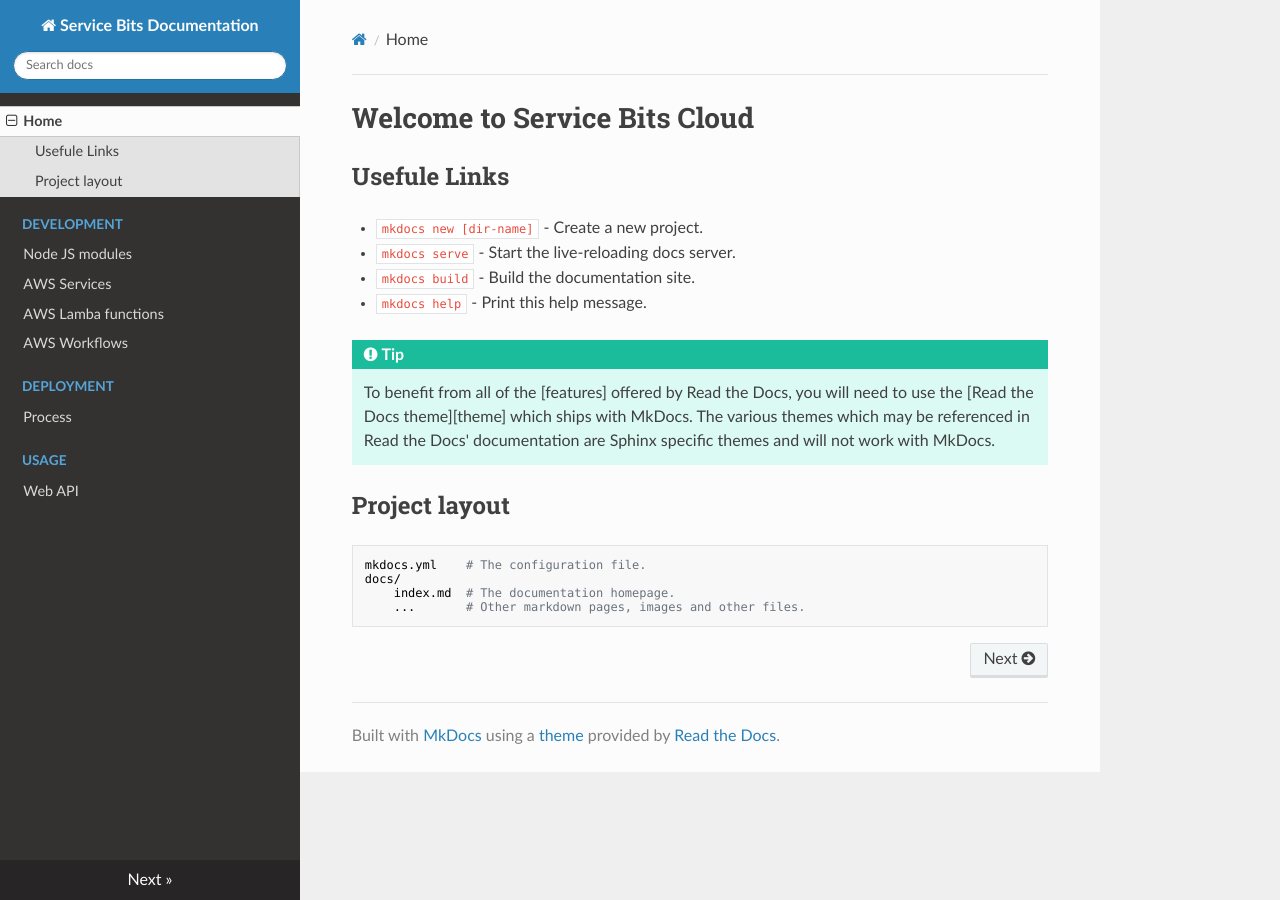
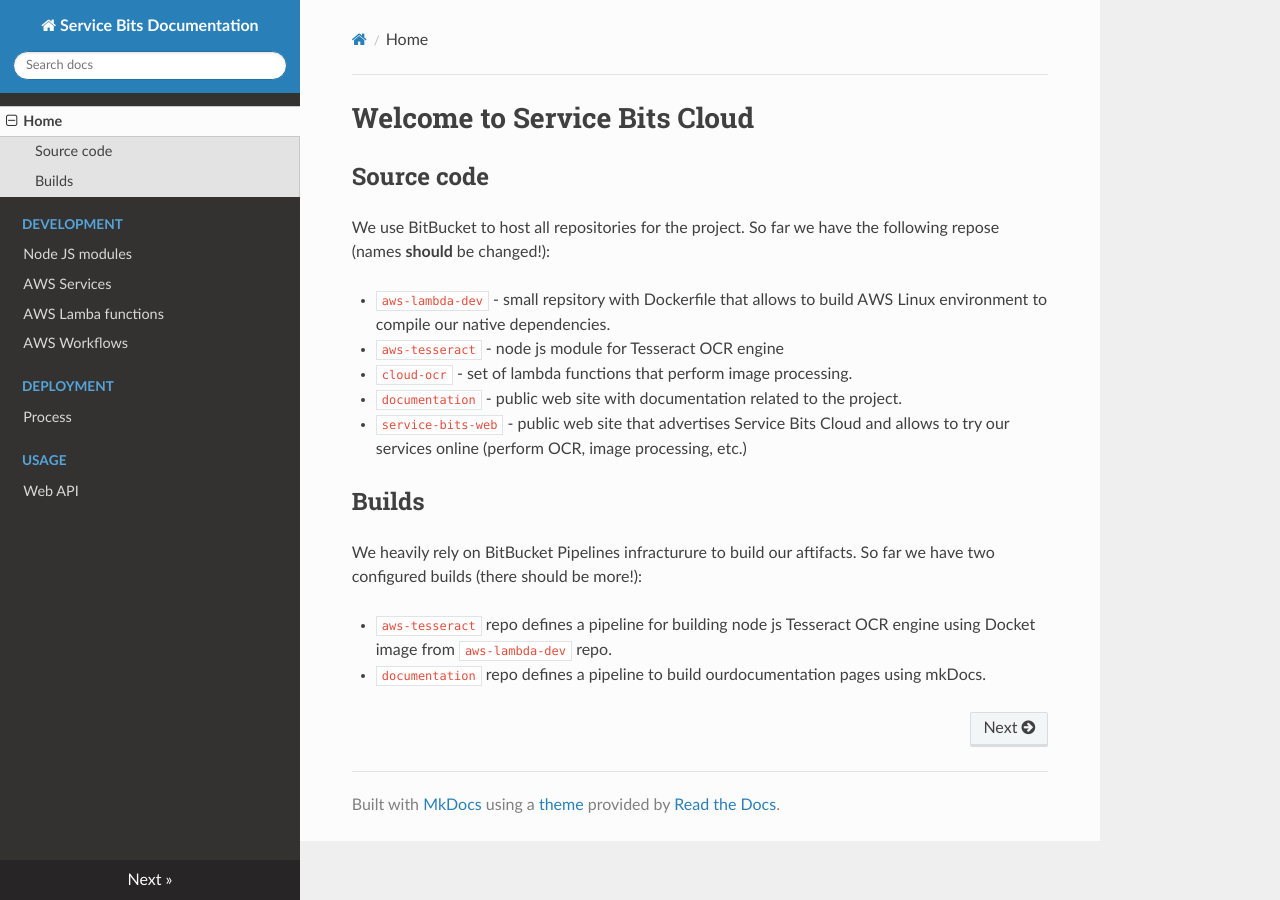
Before and after one commit to hazy-bits/hazybits-docs, an MkDocs documentation site: the page built from docs/index.md, in a window 1280 px wide. Built offline with MkDocs 1.6.1, drawn with Linux system fonts in a browser that asks for light colours; nearby versions of some CDN libraries; old or Windows-style settings are respelled for this version of MkDocs.

Commit message:
Update index page for the docs

```diff
--- a/docs/index.md
+++ b/docs/index.md
@@ -1,21 +1,22 @@
 # Welcome to Service Bits Cloud
 
-## Usefule Links
+## Source code
+We use BitBucket to host all repositories for the project. So far we have the
+following repose (names **should** be changed!):
 
-* `mkdocs new [dir-name]` - Create a new project.
-* `mkdocs serve` - Start the live-reloading docs server.
-* `mkdocs build` - Build the documentation site.
-* `mkdocs help` - Print this help message.
+ * `aws-lambda-dev` - small repsitory with Dockerfile that allows to build AWS
+ Linux environment to compile our native dependencies.
+ * `aws-tesseract` - node js module for Tesseract OCR engine
+ * `cloud-ocr` - set of lambda functions that perform image processing.
+ * `documentation` - public web site with documentation related to the project.
+ * `service-bits-web` - public web site that advertises Service Bits Cloud and
+ allows to try our services online (perform OCR, image processing, etc.)
 
-!!! tip
-    To benefit from all of the [features] offered by Read the Docs, you will need
-    to use the [Read the Docs theme][theme] which ships with MkDocs. The various
-    themes which may be referenced in Read the Docs' documentation are Sphinx
-    specific themes and will not work with MkDocs.
+## Builds
+We heavily rely on BitBucket Pipelines infracturure to build our aftifacts. So
+far we have two configured builds (there should be more!):
 
-## Project layout
-
-    mkdocs.yml    # The configuration file.
-    docs/
-        index.md  # The documentation homepage.
-        ...       # Other markdown pages, images and other files.
+ * `aws-tesseract` repo defines a pipeline for building node js Tesseract OCR engine
+ using Docket image from `aws-lambda-dev` repo.
+ * `documentation` repo defines a pipeline to build ourdocumentation pages using
+ mkDocs.
```
